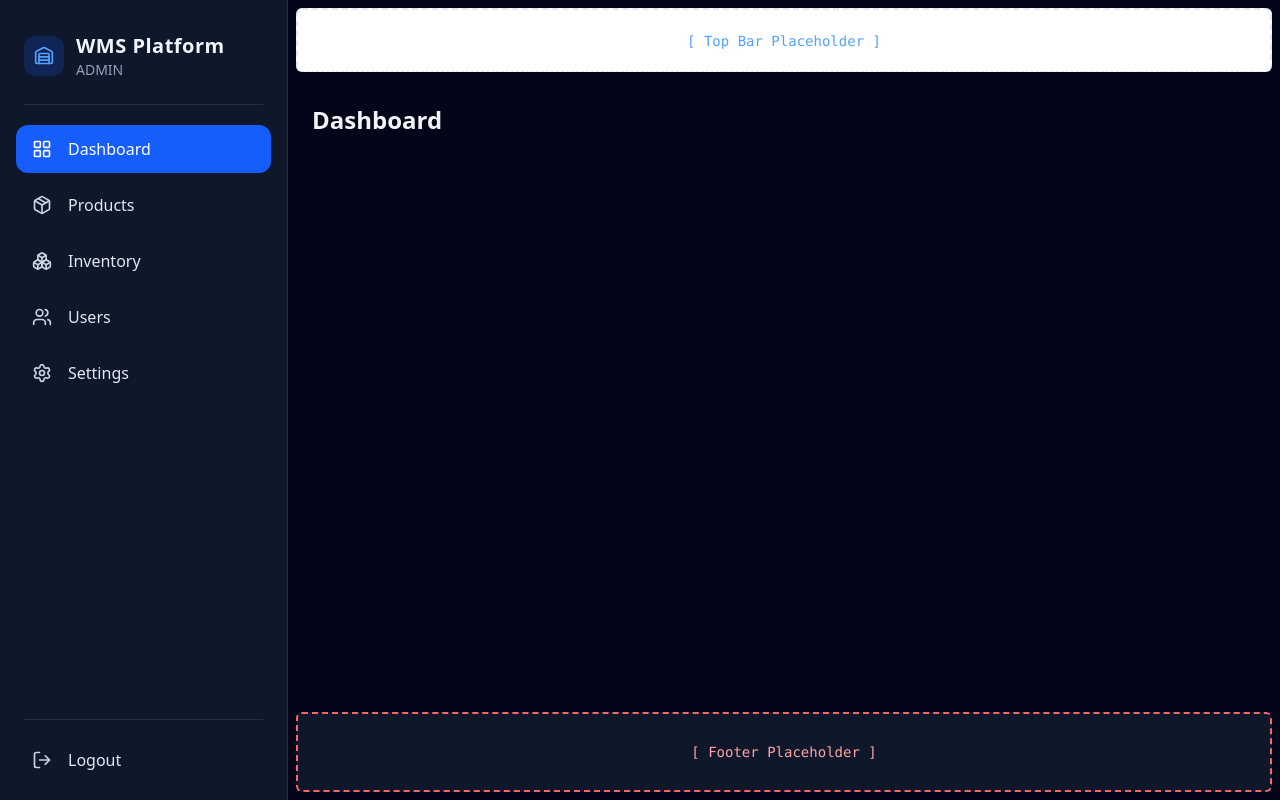
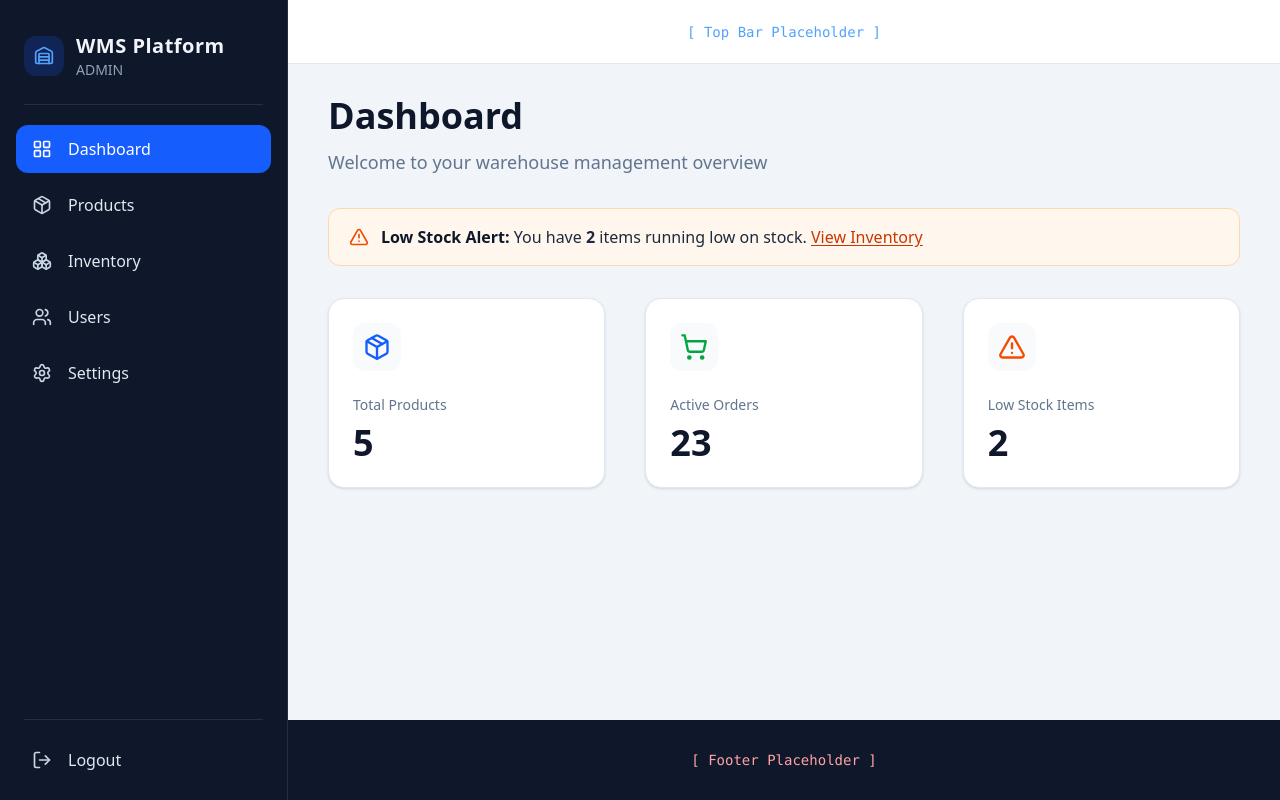
Before and after one commit to AI-Pallet-Piler/Front-end-Web, a React (Vite) app: page /dashboard in a window 1280 px wide. Built offline with nearby package versions, Linux system fonts and the light colour scheme.

Commit message:
dashboard page

```diff
--- a/src/components/Layout.tsx
+++ b/src/components/Layout.tsx
@@ -5,33 +5,33 @@ import { useAuth } from "../context/AuthContext";
 const Layout = () => {
   const { user } = useAuth();
 
-  if (!user) {
-    return <div className="p-8">Not authenticated</div>;
-  }
+  if (!user) return <div className="p-8">Not authenticated</div>;
 
   return (
-    <div className="min-h-screen flex bg-slate-950 text-slate-100 font-sans">
+    <div className="min-h-screen flex bg-slate-950 font-sans">
       {/* LEFT SIDEBAR */}
       <aside className="shrink-0">
         <Sidebar role={user.role} />
       </aside>
 
-      {/* RIGHT SIDE: header + main + footer */}
-      <div className="flex-1 flex flex-col">
-        {/* FUTURE TOP BAR ZONE */}
-        <header className="h-16 bg-white text-slate-800 border-b border-slate-200 flex items-center justify-center border-2 border-dashed border-blue-300 m-2 rounded-md">
+      {/* RIGHT SIDE */}
+      <div className="flex-1 flex flex-col bg-slate-100 text-slate-800">
+        {/* TOP BAR */}
+        <header className="h-16 bg-white border-b border-slate-200 flex items-center justify-center">
           <span className="text-blue-400 font-mono text-sm">
             [ Top Bar Placeholder ]
           </span>
         </header>
 
         {/* MAIN CONTENT */}
-        <main className="flex-1 p-6 overflow-y-auto">
-          <Outlet />
+        <main className="flex-1 px-10 py-8 overflow-y-auto">
+          <div className="max-w-6xl">
+            <Outlet />
+          </div>
         </main>
 
-        {/* FUTURE FOOTER ZONE */}
-        <footer className="h-20 bg-slate-900 text-white flex items-center justify-center border-2 border-dashed border-red-400 m-2 rounded-md">
+        {/* FOOTER */}
+        <footer className="h-20 bg-slate-900 text-white flex items-center justify-center">
           <span className="text-red-300 font-mono text-sm">
             [ Footer Placeholder ]
           </span>
--- a/src/pages/Dashboard.tsx
+++ b/src/pages/Dashboard.tsx
@@ -1,7 +1,74 @@
-import Layout from "../components/Layout";
+import { Link } from "react-router-dom";
+import { AlertTriangle, Package, ShoppingCart } from "lucide-react";
 
-const Dashboard = () => {
-  return <h1 className="text-2xl font-semibold">Dashboard</h1>;
+type StatCardProps = {
+  title: string;
+  value: number | string;
+  icon: React.ReactNode;
 };
 
-export default Dashboard;
+function StatCard({ title, value, icon }: StatCardProps) {
+  return (
+    <div className="rounded-2xl bg-white shadow-sm border border-slate-200 p-6">
+      <div className="h-12 w-12 rounded-xl bg-slate-50 flex items-center justify-center">
+        {icon}
+      </div>
+
+      <div className="mt-6 text-slate-500 text-sm">{title}</div>
+      <div className="mt-2 text-4xl font-semibold text-slate-900">{value}</div>
+    </div>
+  );
+}
+
+export default function Dashboard() {
+  // fetch these from Python API
+  const totalProducts = 5;
+  const activeOrders = 23;
+  const lowStockItems = 2;
+
+  return (
+    <div className="max-w-6xl mx-auto">
+      <h1 className="text-4xl font-bold text-slate-900">Dashboard</h1>
+      <p className="mt-3 text-lg text-slate-500">
+        Welcome to your warehouse management overview
+      </p>
+
+      {/* Low stock alert */}
+      <div className="mt-8 rounded-xl border border-orange-200 bg-orange-50 px-5 py-4 flex items-center gap-3">
+        <AlertTriangle className="h-5 w-5 text-orange-600" />
+        <div className="text-slate-800">
+          <span className="font-semibold text-slate-900">Low Stock Alert:</span>{" "}
+          You have <span className="font-semibold">{lowStockItems}</span> items
+          running low on stock.{" "}
+          <Link
+            to="/inventory"
+            className="text-orange-700 underline underline-offset-2 font-medium"
+          >
+            View Inventory
+          </Link>
+        </div>
+      </div>
+
+      {/* Stats grid */}
+      <div className="mt-8 grid gap-10 md:grid-cols-3">
+        <StatCard
+          title="Total Products"
+          value={totalProducts}
+          icon={<Package className="h-7 w-7 text-blue-600" />}
+        />
+
+        <StatCard
+          title="Active Orders"
+          value={activeOrders}
+          icon={<ShoppingCart className="h-7 w-7 text-green-600" />}
+        />
+
+        <StatCard
+          title="Low Stock Items"
+          value={lowStockItems}
+          icon={<AlertTriangle className="h-7 w-7 text-orange-600" />}
+        />
+      </div>
+    </div>
+  );
+}
```
